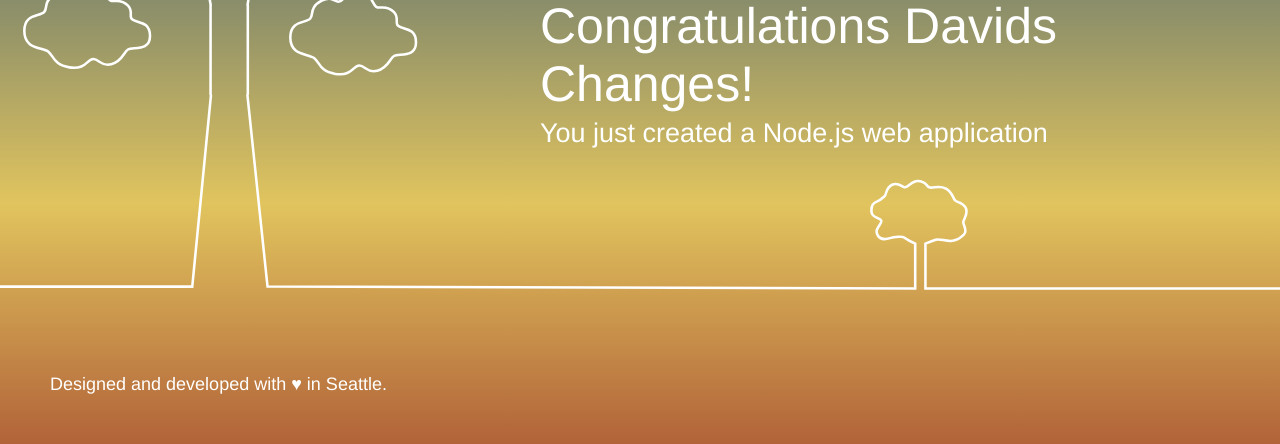
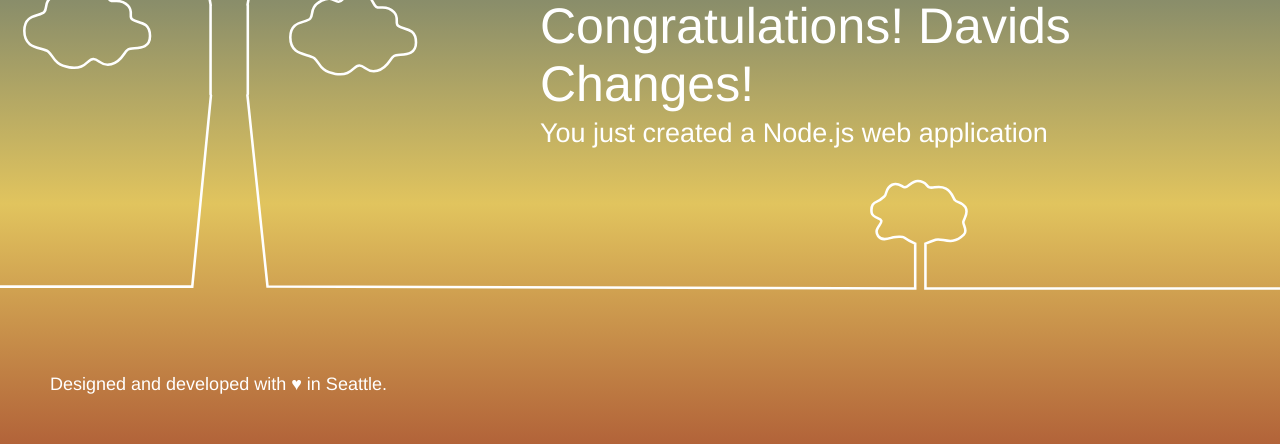
Before and after one commit to drdaveg/My-Node-Project, a website: page public/index.html in a window 1280 px wide. Shown: the part 356-800 px from the top of the page. Drawn offline with Linux system fonts and the light colour scheme.

Commit message:
additional !

```diff
--- a/public/index.html
+++ b/public/index.html
@@ -58,7 +58,7 @@
         <div class="message">
             <a class="twitter-link" href="http://twitter.com/home/?status=I%20created%20a%20project%20with%20AWS%20CodeStar!%20%23AWS%20%23AWSCodeStar%20https%3A%2F%2Faws.amazon.com%2Fcodestar"><img src="img/tweet.svg" /></a>
             <div class="text">
-                <h1>Congratulations Davids Changes!</h1>
+                <h1>Congratulations! Davids Changes!</h1>
                 <h2>You just created a Node.js web application</h2>
             </div>
         </div>
```
